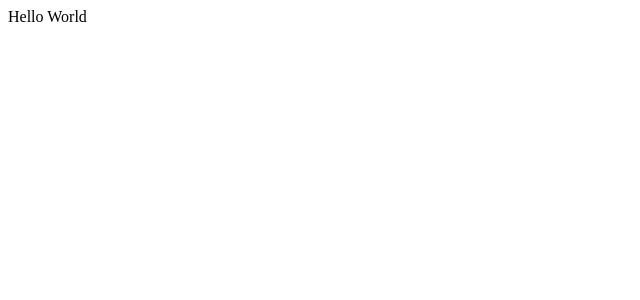
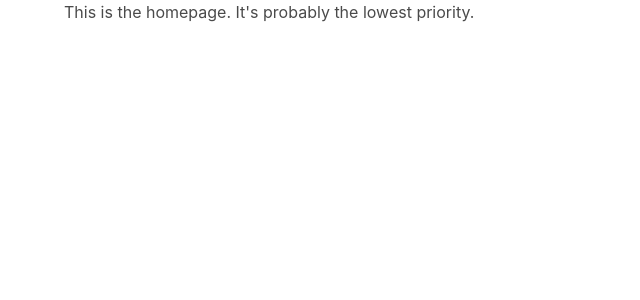
Before and after one commit to Chicago19/team-11, a React (Vite) app: page / in a window 1280 px wide. Shown: the top 300 px of the page, without its empty margins (0-640 px from the left). Built offline with nearby package versions, Linux system fonts and the light colour scheme.

Commit message:
Finish basic react-router configuration

```diff
--- a/index.html
+++ b/index.html
@@ -4,6 +4,12 @@
     <meta charset="UTF-8" />
     <link rel="manifest" href="/manifest.json" />
     <meta name="viewport" content="width=device-width,initial-scale=1" />
+    <link rel="stylesheet" href="node_modules/normalize.css/normalize.css" />
+    <link rel="stylesheet" href="node_modules/bulma/bulma.sass" />
+    <script
+      defer
+      src="https://use.fontawesome.com/releases/v5.3.1/js/all.js"
+    ></script>
     <title>Poder Online Access</title>
   </head>
   <body>
--- a/package.json
+++ b/package.json
@@ -25,8 +25,11 @@
   },
   "homepage": "https://github.com/Chicago19/team-11#readme",
   "dependencies": {
+    "bulma": "^0.7.5",
+    "normalize.css": "^8.0.1",
     "react": "^16.9.0",
-    "react-dom": "^16.9.0"
+    "react-dom": "^16.9.0",
+    "react-router-dom": "^5.0.1"
   },
   "devDependencies": {
     "babel-core": "^6.26.3",
--- /dev/null
+++ b/src/App.jsx
@@ -0,0 +1,15 @@
+import React from 'react';
+import { Route, Switch } from 'react-router-dom';
+import Form from './pages/Form';
+import Grades from './pages/Grades';
+import Home from './pages/Home';
+
+export default function App() {
+  return (
+    <Switch>
+      <Route exact path="/" component={Home} />
+      <Route path="/form" component={Form} />
+      <Route path="/grades" component={Grades} />
+    </Switch>
+  );
+}
--- a/src/index.jsx
+++ b/src/index.jsx
@@ -1,10 +1,11 @@
 import React from 'react';
-import ReactDOM from 'react-dom';
+import { render } from 'react-dom';
+import { BrowserRouter } from 'react-router-dom';
+import App from './App';
 
-class HelloMessage extends React.Component {
-  render() {
-    return <div>Hello {this.props.name}</div>;
-  }
-}
-
-ReactDOM.render(<HelloMessage name="World" />, document.getElementById('app'));
+render(
+  <BrowserRouter>
+    <App />
+  </BrowserRouter>,
+  document.getElementById('app'),
+);
--- /dev/null
+++ b/src/pages/Form.jsx
@@ -0,0 +1,5 @@
+import React from 'react';
+
+export default function Form() {
+  return <div className="container">This is the form.</div>;
+}
--- /dev/null
+++ b/src/pages/Grades.jsx
@@ -0,0 +1,5 @@
+import React from 'react';
+
+export default function Grades() {
+  return <div className="container">This is the grades.</div>;
+}
--- /dev/null
+++ b/src/pages/Home.jsx
@@ -0,0 +1,9 @@
+import React from 'react';
+
+export default function Home() {
+  return (
+    <div className="container">
+      This is the homepage. It's probably the lowest priority.
+    </div>
+  );
+}
```
Also changed, not shown: 1 other file (tests, documents, lock files or other folders).
